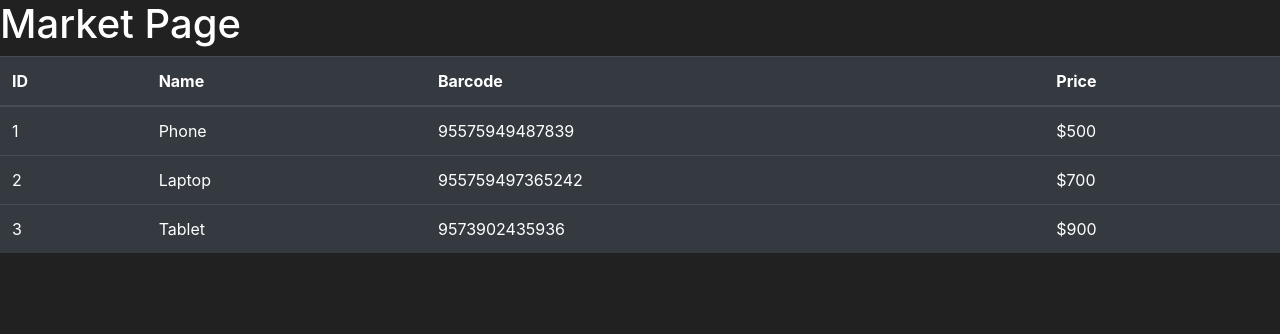
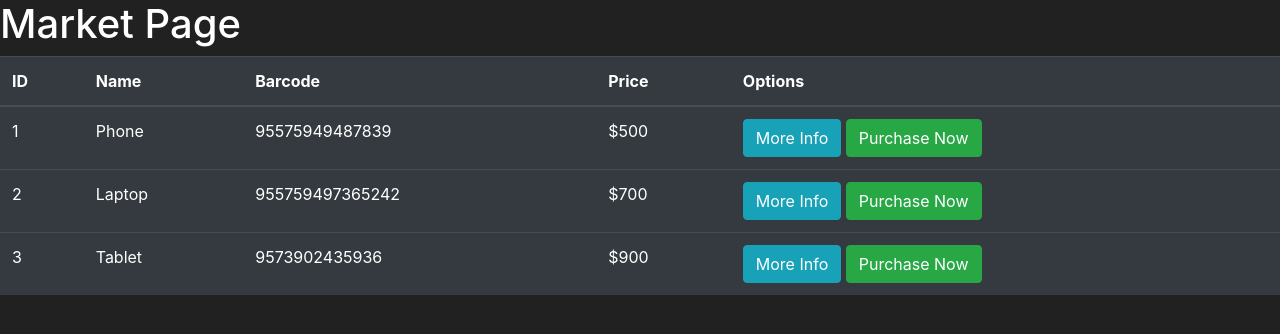
Before and after one commit to kelvinmburu/flask-market, a Flask app: page /market in a window 1280 px wide. Shown: the part 56-390 px from the top of the page. Run offline with Flask 2, Linux system fonts and the light colour scheme.

Commit message:
refactor: added new btns and table row

```diff
--- a/templates/market.html
+++ b/templates/market.html
@@ -49,6 +49,7 @@
                 <th scope="col">Name</th>
                 <th scope="col">Barcode</th>
                 <th scope="col">Price</th>
+                <th scope="col">Options</th>
             </tr>
         </thead>
         <tbody>
@@ -59,6 +60,10 @@
                 <td>{{ item.name }}</td>
                 <td>{{ item.barcode }}</td>
                 <td>${{ item.price }}</td>
+                <td>
+                    <button class="btn btn-outline btn-info">More Info</button>
+                    <button class="btn btn-outline btn-success">Purchase Now</button>
+                </td>
             </tr>
             {% endfor %}
         </tbody>
```
